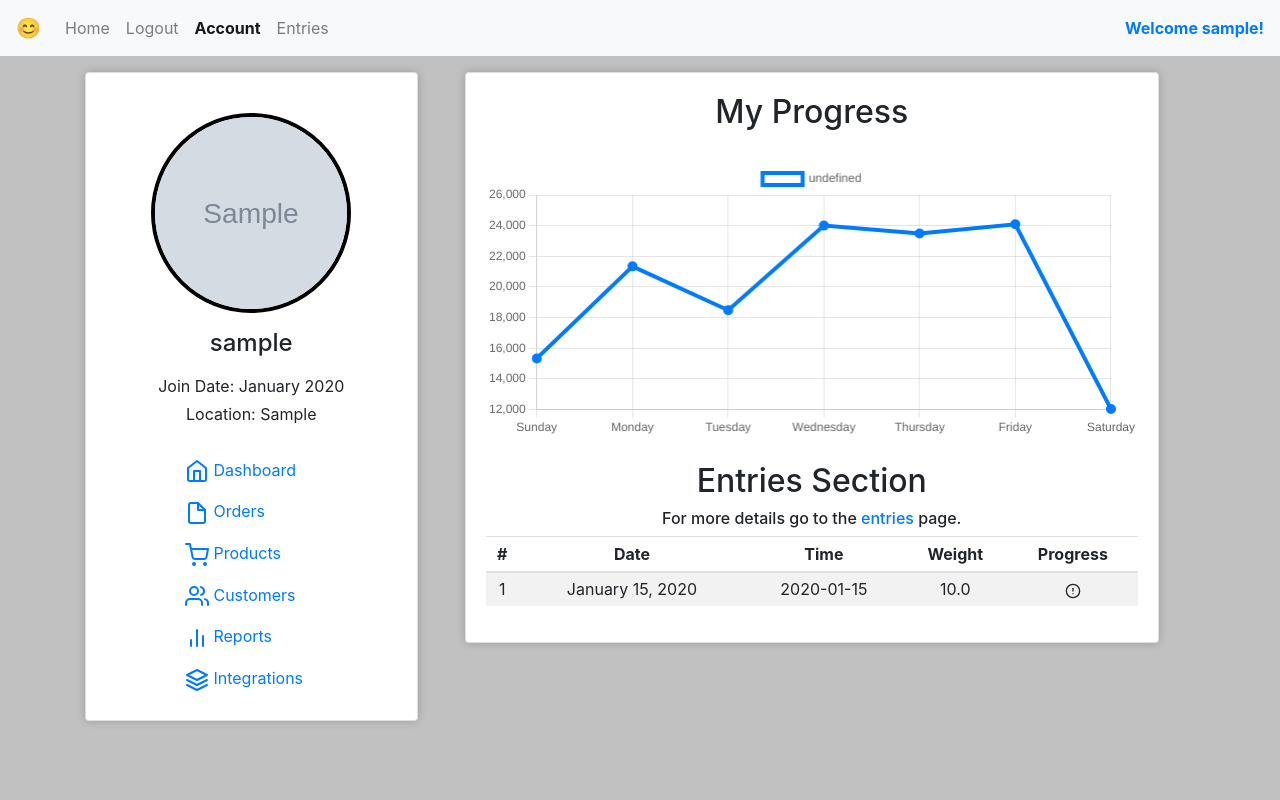
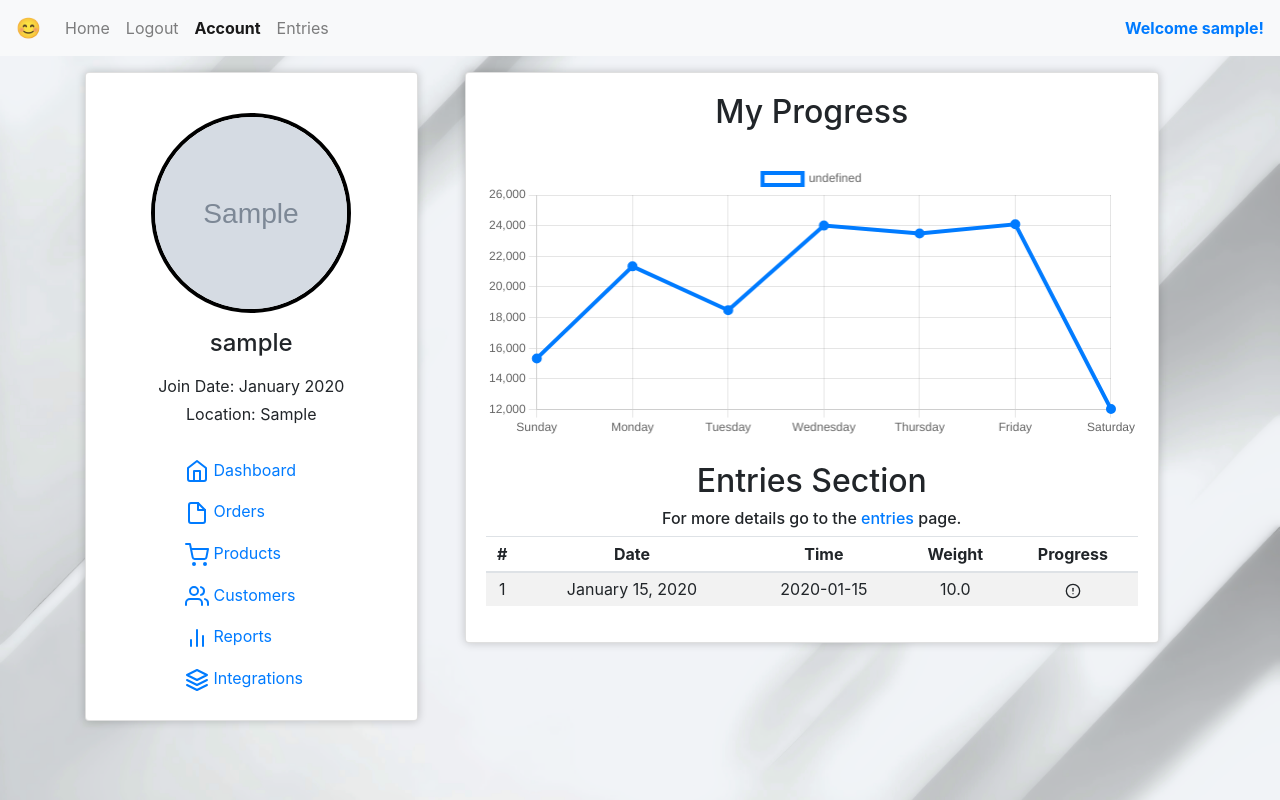
Before and after one commit to jtroussard/tracker-app, a Flask app: page /account in a window 1280 px wide. Run offline with Flask 3, Linux system fonts and the light colour scheme; a user stored in the database is signed in; tables that the repository leaves empty hold one stand-in row (values such as "Sample post"); grey boxes marked "Sample" are stand-in pictures; parts of the project's set-up code (start-up, migrations or seed data) failed here and were passed over; some libraries are stand-ins or nearby versions.

Commit message:
adds background to layout

```diff
--- a/app/src/templates/layout.html
+++ b/app/src/templates/layout.html
@@ -11,6 +11,9 @@
     body {
       align-items: center;
       background-color: #c1c1c1;
+      background-image: url("{{ url_for('static', filename='img/bkgd.png') }}");
+      background-repeat: no-repeat;
+      background-size: cover;
     }
 
     .login-name {
```
Also changed, not shown: app/src/static/img/bkgd.png (added).
